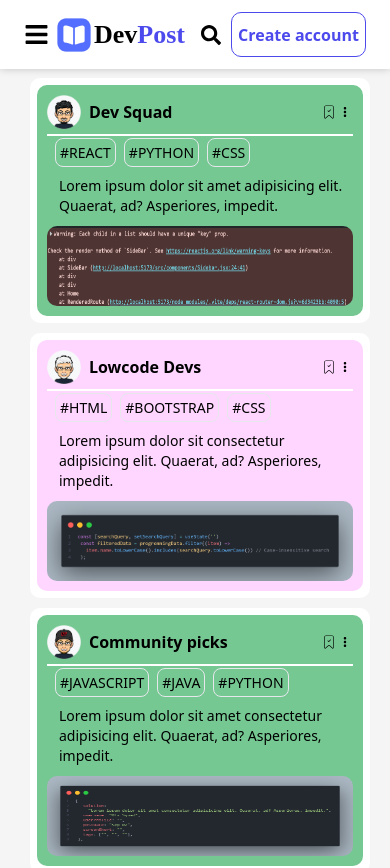
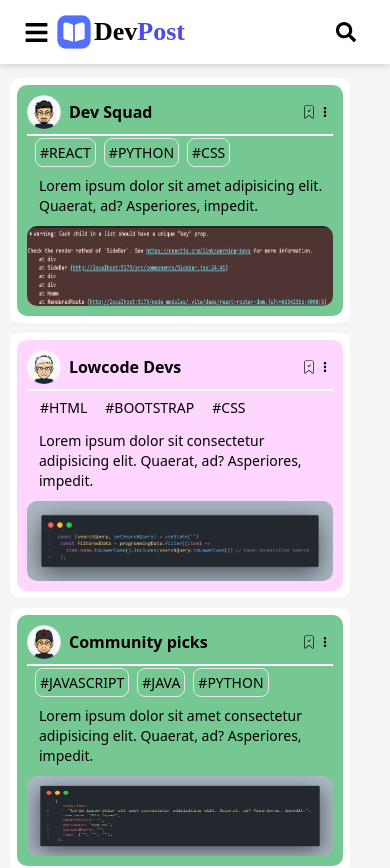
Before and after one commit to GideonJulian/DevPost, a React (Vite) app: page / in a window 390 px wide. Shown: the top 868 px of the page. Built offline with nearby package versions, Linux system fonts and the light colour scheme.

Commit message:
layout changed

```diff
--- a/src/index.css
+++ b/src/index.css
@@ -138,7 +138,9 @@
   .nav-container .nav-btns .login {
     display: none;
   }
-
+  .nav-container .nav-btns .signup {
+    display: none;
+  }
   .mobile-searchIcon span {
     font-size: 20px;
     margin-right: 10px;
@@ -163,7 +165,7 @@
     grid-template-columns: repeat(1, 0.15fr);
     place-content: center;
     margin-top: 20%;
-    margin-left: 30px;
+    margin-left: 10px;
   }
   .post-card {
     width: 340px;
```
